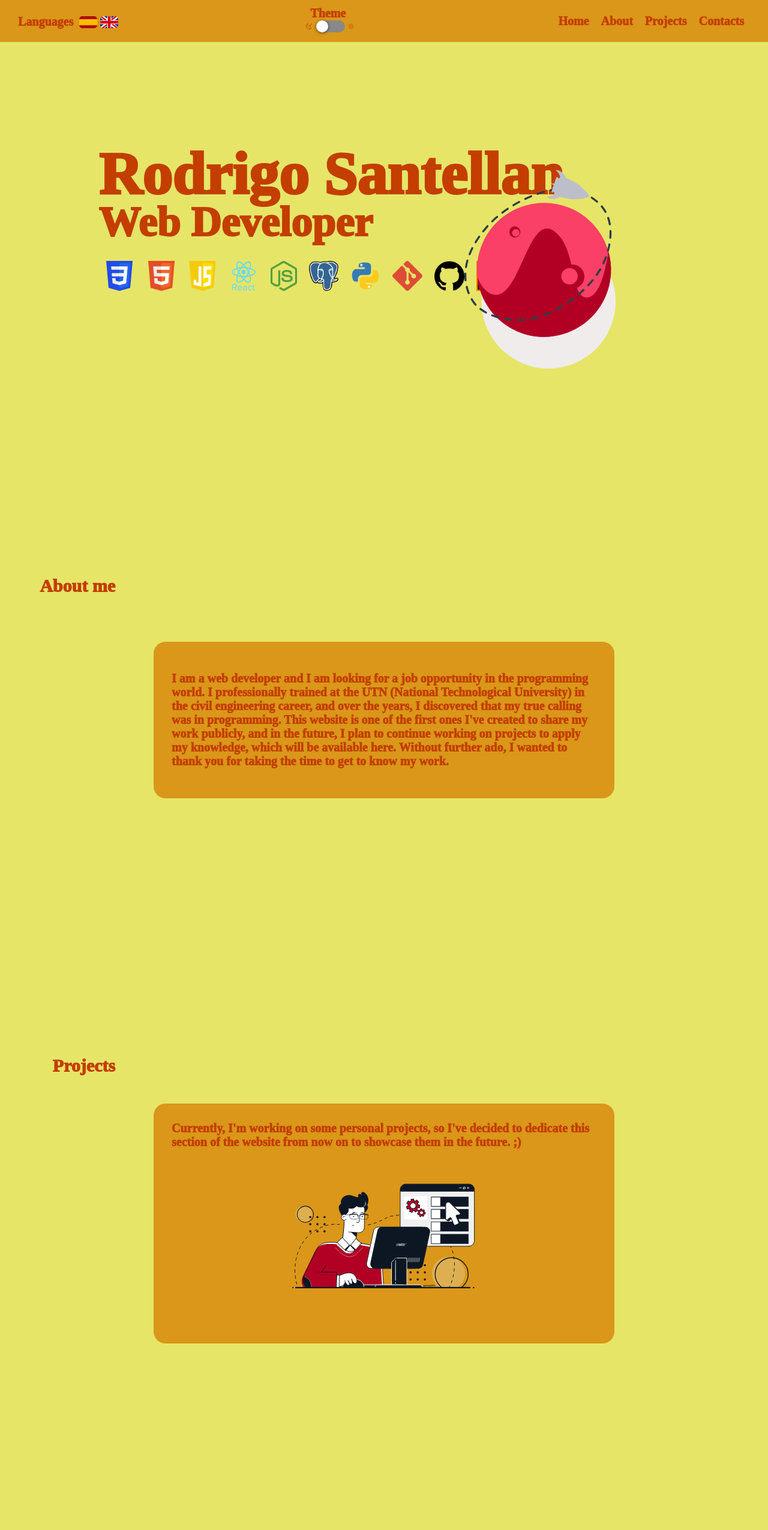
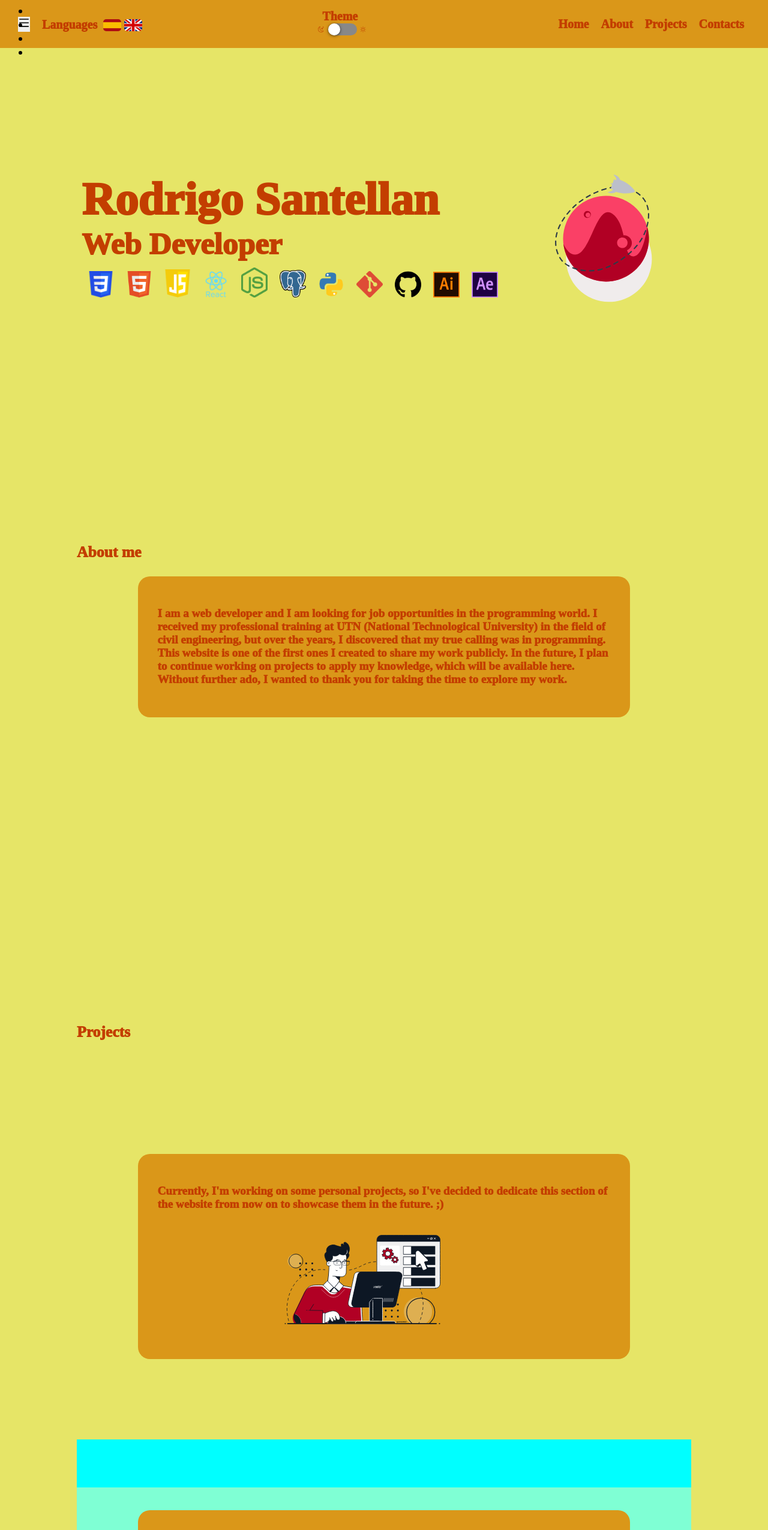
Before and after one commit to RodrigoSante/My-Personal-Web, a React (Create React App) app: page / in a window 1280 px wide. Shown: the top 2551 px of the page at 60% size. Built offline with nearby package versions, Linux system fonts and the light colour scheme; a web font is replaced by a local one.

Commit message:
correction of some errors

```diff
--- a/src/App.css
+++ b/src/App.css
@@ -21,3 +21,9 @@ html{
 #Dark{
     background-color: #0c1b18;
 }
+
+.body2{
+    display: flex;
+    flex-wrap: wrap;
+    flex-direction: column;
+}
--- a/src/App.js
+++ b/src/App.js
@@ -5,20 +5,20 @@ import "./styles/StyleHome.css";
 import "./styles/StyleAbout.css";
 import "./styles/StyleContact.css";
 import "./styles/StyleProjects.css";
+import { opnenNav, closeNav } from "./Nav";
 import {IntlProvider, FormattedMessage} from "react-intl";
 import { langContext } from "./context/langContext";
 import { ContactUs } from "./contactUs/ContactUs.js";
 import ReactSwitch from "react-switch";
 import { useState } from "react";
 import { useThemeContext } from  "./context/themeContext.js";
+import { AiOutlineMenu, AiOutlineClose } from "react-icons/ai";
 import { BsMoonStars, BsSun } from "react-icons/bs";
 import { SiGithub, SiLinkedin } from "react-icons/si"
 import Lottie from "lottie-react";
 import Planet from "./lottieFiles/Planet.json";
 import MakingProjects from "./lottieFiles/MakingProjects.json";
-import Email from "./lottieFiles/Email.json";
 import { motion } from "framer-motion";
-//import "./observer.js";
 
 function App() {
 
@@ -36,6 +36,39 @@ function App() {
       <div className="App" id={contextTheme}>
         <header className="header">
           <div className="nav">
+            <a onClick={opnenNav} className="menu">
+              <button><AiOutlineMenu className="openLineMenu"/></button>
+            </a>
+            <div className="overlay" id="mobile-menu">
+              <a onClick={closeNav} className="close">
+                <button><AiOutlineClose className="closeLineMenu"/></button>
+              </a>
+              <div className="overlay-content">
+                <ul className="nav-links-phone">
+                  <li><a href="#home" onClick={closeNav}>
+                    <FormattedMessage
+                      id="app.home"
+                      defaultMessage="Home"/></a>
+                  </li>
+                  <li><a href="#about" onClick={closeNav}>
+                    <FormattedMessage
+                      id="app.about"
+                      defaultMessage="About"/></a>
+                  </li>
+                  <li><a href="#projects" onClick={closeNav}>
+                    <FormattedMessage
+                      id="app.projects"
+                      defaultMessage="Projects"/></a>
+                  </li>
+                  <li><a href="#contacts" onClick={closeNav}>
+                    <FormattedMessage
+                      id="app.contacts"
+                      defaultMessage="Contacts"/></a>
+                  </li>
+                </ul>
+              </div>
+            </div>
+            <div className="menu-pc">
               <div className="languages">
                 <FormattedMessage
                   id="app.language"
@@ -94,24 +127,30 @@ function App() {
                 </li>
               </ul>
             </div>
+          </div>
         </header>
         <body className="body2">
+          <div className="conteiner-home">
             <motion.div
               initial= {{opacity: 0}}
               animate= {{opacity: 1}}
               transition={{duration: 1.2}}
               className="home" id="home">
               <div className="welcome">
-              <h2 className="name-and-firtname">
+                <div className="name">
+                  <h1>
                     <FormattedMessage
                       id="app.name"
                       defaultMessage="Rodrigo Santellan"/>
-              </h2>
-              <h2 className="iam">
+                  </h1>
+                </div>
+                <div className="profession">
+                  <h2>
                     <FormattedMessage
                       id="app.iam"
                       defaultMessage="Web Developer"/>
                   </h2>
+                </div>
                 <div className="images">
                   <motion.img
                     whileHover={{ scale: 1.2, rotate: 360 }}
@@ -158,21 +197,25 @@ function App() {
                   className="css"
                   src={require("./images/After-Effects.png")} />
                 </div>
+              </div>
               <div className="planet">
                 <Lottie animationData={Planet} />
               </div>
+            </motion.div>
           </div>
-          </motion.div>
           <motion.div
             initial= {{opacity:0.5, scale:0.5}}
             whileInView={{opacity:1, scale:1}}
             transition={{duration:1.2}}
             viewport={{once:true}}
             className="about" id="about">
+            <div className="conteiner-about">
               <div className="about-me">
+                <p>
                   <FormattedMessage
                   id="app.aboutmebody"
                   defaultMessage="About me"/>
+                </p>
               </div>
               <div className="description">
                 <p><FormattedMessage
@@ -182,6 +225,7 @@ function App() {
                 Thank you for visiting my page and getting to know a little more about me. I hope to have the chance to collaborate with you and share our passion for programming."/>
                 </p>
               </div>
+            </div>
           </motion.div>
           <motion.div
             initial= {{opacity:0.5, scale:0.5}}
@@ -189,19 +233,23 @@ function App() {
             transition={{duration:1.2}}
             viewport={{once:true}}
             className="projects" id="projects">
+            <div className="projects-conteiner">
               <div className="projects-tittle">
+                <p>
                   <FormattedMessage
                     id="app.projects"
                     defaultMessage="Projects"/>
+                </p>
               </div>
               <div className="conteiner-desk">
-              <div>
+                  <p>
                     <FormattedMessage
                       id="app.next-projects"
                       defaultMessage="I am currently working on some personal projects that I have in mind, so I decided to dedicate this area of the page to post them here in the future." />
+                  </p>
+                <div>
+                  <Lottie animationData= {MakingProjects} className="desk"/>
                 </div>
-              <div className="desk">
-                <Lottie animationData= {MakingProjects} />
               </div>
             </div>
           </motion.div>
@@ -211,12 +259,16 @@ function App() {
             transition={{duration:1.2}}
             viewport={{once:true}}
             className="contact" id="contacts">
+            <div className="contact-conteiner">
+              <div className="conteiner-contact-form">
                 <ContactUs />
+              </div>
               <div className="social-media">
                 <ul className="social-media-ul">
                   <li><a href="https://github.com/RodrigoSante" target="blanck"><SiGithub className="socialmediaicon"/></a></li>
                   <li><a href="https://www.linkedin.com/in/rodrigosantellanfrontenddeveloper/" target="blanck"><SiLinkedin className="socialmediaicon"/></a></li>
                 </ul>
+              </div>
             </div>
           </motion.div>
         </body>
--- /dev/null
+++ b/src/Nav.js
@@ -0,0 +1,9 @@
+function opnenNav(){
+    document.getElementById("mobile-menu").style.width = "100%";
+}
+
+function closeNav(){
+    document.getElementById("mobile-menu").style.width = "0%";
+}
+
+export {opnenNav, closeNav};
--- a/src/languages/en-US.json
+++ b/src/languages/en-US.json
@@ -8,7 +8,7 @@
     "app.name": "Rodrigo Santellan",
     "app.iam": "Web Developer",
     "app.aboutmebody": "About me",
-    "app.description": "I am a web developer and I am looking for a job opportunity in the programming world. I professionally trained at the UTN (National Technological University) in the civil engineering career, and over the years, I discovered that my true calling was in programming. This website is one of the first ones I've created to share my work publicly, and in the future, I plan to continue working on projects to apply my knowledge, which will be available here. Without further ado, I wanted to thank you for taking the time to get to know my work.",
+    "app.description": "I am a web developer and I am looking for job opportunities in the programming world. I received my professional training at UTN (National Technological University) in the field of civil engineering, but over the years, I discovered that my true calling was in programming. This website is one of the first ones I created to share my work publicly. In the future, I plan to continue working on projects to apply my knowledge, which will be available here. Without further ado, I wanted to thank you for taking the time to explore my work.",
     "app.next-projects": "Currently, I'm working on some personal projects, so I've decided to dedicate this section of the website from now on to showcase them in the future. ;)",
     "app.contactme": "Contact Me",
     "app.contactname": "Name",
--- a/src/languages/es-ES.json
+++ b/src/languages/es-ES.json
@@ -8,7 +8,7 @@
     "app.name": "Rodrigo Santellan",
     "app.iam": "Desarrollador Web",
     "app.aboutmebody": "Sobre Mí",
-    "app.description": "Soy desarrollador web y estoy buscando una oportunidad laboral dentro del mundo de la programación. Me formé profesionalmente en la UTN (Universidad Tecnológica Nacional), en la carrera de ingeniería civil y al pasar de los años descubrí que mi verdadera vocación estaba en la programación. Esta página web es la una de las primeras que realice para compartir públicamente, en un futuro tengo pensado seguir realizando proyectos para aplicar mis conocimientos los cuales van a estar disponibles aquí en un futuro. Sin más que decir quería agradecerte por tomarte tu tiempo para conocer mi trabajo.",
+    "app.description": "Soy desarrollador web y estoy buscando una oportunidad laboral dentro del mundo de la programación. Me formé profesionalmente en la UTN (Universidad Tecnológica Nacional), en la carrera de ingeniería civil y al pasar de los años descubrí que mi verdadera vocación estaba en la programación. Esta página web es una de las primeras que realice para compartir públicamente. En un futuro tengo pensado seguir realizando proyectos para aplicar mis conocimientos los cuales van a estar disponibles aquí. Sin más que decir quería agradecerte por tomarte tu tiempo para conocer mi trabajo.",
     "app.next-projects": "Actualmente estoy trabajando en algunos proyectos personales, por lo que decidí dedicar esta área de la página desde ahora, para en un futuro colocarlos aquí. ;)",
     "app.contactme": "Contáctame",
     "app.contactname": "Nombre",
--- a/src/styles/StyleAbout.css
+++ b/src/styles/StyleAbout.css
@@ -1,56 +1,46 @@
-.body2{
-    display: flex;
-    flex-wrap: wrap;
-}
-
-.home{
-    width: 100vw;
+.about{
+    width: 100%;
     height: 100vh;
     display: flex;
+    align-items: center;
     justify-content: center;
 }
 
-.about{
-    width: 100vw;
-    height: 100vh;
+.conteiner-about{
+    height: 100%;
+    width: 80%;
     display: flex;
     flex-wrap: wrap;
-    justify-content: center;
-    align-items: center;
-    position: relative;
+    flex-direction: column;
+    padding: 80px 0px;
 }
 
-.about-me{
-    position: absolute;
-    top: 20%;
-    right: 85%;
-    font-size: 30px;
+.about-me p{
     color: #c33e00;
+    font-size: 2vw;
+}
+
+#Dark .about-me p{
+    color: #d5ffb1;
 }
 
 .description{
+    align-self: center;
     background-color: #da9719;
-    padding: 30px;
-    width: 60%;
+    padding: 2.5vw;
+    width: 80%;
     color: #c33e00;
-    position: absolute;
-    right: center;
-    top: center;
     border-radius: 1em;
-}
-
-#Light .description{
-    background-color: #da9719;
 }
 
 #Dark .description{
     background-color: #213432;
 }
 
-#Dark .about-me{
+#Dark .description{
     color: #d5ffb1;
 }
 
-#Dark .description{
-    color: #d5ffb1;
+.description p{
+    font-size: 1.5vw;
 }
--- a/src/styles/StyleHome.css
+++ b/src/styles/StyleHome.css
@@ -1,72 +1,69 @@
-.body2{
+.conteiner-home{
+    width: 100%;
+    height: 100vh;
     display: flex;
     flex-wrap: wrap;
+    justify-content: center;
+    align-items: center;
+    padding: 0px 80px;
 }
 
 .home{
-    width: 100%;
-    height: 100vh;
+    width: 90%;
     display: flex;
-    justify-content: center;
+    flex-wrap: wrap;
+    align-items: center;
+    justify-content: space-between;
+    height: 100%;
 }
 
 .welcome{
-    width: 90%;
-    height: 500px;
-    position: relative;
-    justify-content: center;
-    padding: 0px 100px;
-}
 
-.name-and-firtname{
-    font-size: 100px;
-    color: #c33e00;;
-    position: relative;
-    text-align: justify;
-    top: 150px;
-}
-
-.iam{
-    font-size: 70px;
-    color: #c33e00;;
-    text-align: justify;
-    position: relative;
-    top: 50px;
 }
 
 .planet{
-    position: absolute;
-    width: 400px;
-    right: 100px;
-    top: 250px
+    max-width: 20vw;
+    height: auto;
 }
 
+.name{
 
+}
+
+h1{
+    color: #c33e00;
+    font-size: 6vw;
+    margin: 0px;
+}
+
+#Dark h1{
+    color: #d5ffb1;
+}
+
+h2{
+    color: #c33e00;
+    font-size: 4vw;
+    margin: 0px;
+}
+
+.profession{
+
+}
+
+#Dark h2{
+    color: #d5ffb1;;
+}
 
 .images{
-    display: flex;
-    width: 720px;
-    height: 150px;
-    position: absolute;
-    top: 85%;
-    justify-content: justify;
+    text-align: center;
 }
 
 .css{
-    height: 70px;
-    width: auto;
+    max-width: 5vw;
+    height: auto;
     padding: 10px;
 }
 
 .css:hover{
-    transform: scale(1.2);
     filter: drop-shadow(5px 5px 5px black);
 }
-
-#Dark .name-and-firtname{
-    color: #d5ffb1;
-}
-
-#Dark .iam{
-    color: #d5ffb1;;
-}
--- a/src/styles/StyleNav.css
+++ b/src/styles/StyleNav.css
@@ -1,27 +1,33 @@
 .nav {
+    background-color: #da9719;
     width: 100%;
-    height: 70px;
-    background-color: #da9719;
+    height: 80px;
     display: flex;
     align-items: center;
-    justify-content: space-between;
     padding: 0px 30px;
     position: fixed;
     z-index: 1000;
-}
-
-#Light .nav{
-    background-color: #da9719;
 }
 
 #Dark .nav{
     background-color: #213432;
 }
 
+.menu-pc{
+    width: 100%;
+    display: flex;
+    align-items: center;
+    justify-content: space-between;
+}
+
 .languages{
     font-size: 700;
-    color: #c33e00;;
+    color: #c33e00;
     text-decoration: none;
+}
+
+#Dark .languages{
+    color: #d5ffb1;
 }
 
 .button-spain{
@@ -63,6 +69,10 @@
     text-decoration: none;
 }
 
+#Dark .theme{
+    color: #d5ffb1;
+}
+
 .react-switch{
     padding: 0px 10px;
 }
@@ -80,6 +90,10 @@
     color: #c33e00;
 }
 
+#Dark .sun{
+    color: #d5ffb1;
+}
+
 .moon{
     height: 10px;
     width: auto;
@@ -87,6 +101,10 @@
     right: 65px;
     top: 5px;
     color: #c33e00;
+}
+
+#Dark .moon{
+    color: #d5ffb1;
 }
 
 .nav .nav-links{
@@ -108,24 +126,13 @@
     text-decoration: none;
 }
 
+.nav .nav-links-phone a{
+    display: none;
+    list-style: none;
+}
+
 .nav .nav-links a:hover{
     color: #b20024;
-}
-
-#Dark .languages{
-    color: #d5ffb1;
-}
-
-#Dark .theme{
-    color: #d5ffb1;
-}
-
-#Dark .sun{
-    color: #d5ffb1;
-}
-
-#Dark .moon{
-    color: #d5ffb1;
 }
 
 #Dark .nav .nav-links a{
@@ -135,3 +142,52 @@
 #Dark .nav .nav-links a:hover{
     color: #56848b;
 }
+
+/*phone nav*/
+
+@media(max-width: 500px){
+    .overlay{
+        background-color: #da9719;
+        height: 100vh;
+        position: absolute;
+        top: 75px;
+        left: 0px;
+        transition: all 0.6s;
+    }
+
+    .nav-links-phone{
+        display: flex;
+        flex-direction: column;
+        align-items: center;
+        list-style: none;
+    }
+
+    .nav .nav-links a{
+        display: none;
+    }
+
+    .nav .nav-links-phone a{
+        display: block;
+        color: #c33e00;
+        font-size: 30px;
+        padding: 30px 0px;
+        margin: 20px 0px;
+        text-decoration: none;
+    }
+
+    .openLineMenu{
+        color: #c33e00;
+        height: 40px;
+        width: 40px;
+        margin: 0px 50px 0px 0px;
+    }
+
+    .closeLineMenu{
+        height: 50px;
+        width: auto;
+        position: absolute;
+        right: 30px;
+        color: #c33e00;
+
+    }
+}
--- a/src/styles/StyleProjects.css
+++ b/src/styles/StyleProjects.css
@@ -1,46 +1,55 @@
 .projects{
+    width: 100%;
     height: 100vh;
-    width: 100%;
+    display: flex;
+    align-items: center;
+    justify-content: center;
+}
+
+.projects-conteiner{
+    height: 100%;
+    width: 80%;
     display: flex;
     flex-wrap: wrap;
+    padding: 80px 0px;
     justify-content: center;
-    position: relative;
 }
 
 .projects-tittle{
-    position: absolute;
-    top: 20%;
-    right: 85%;
-    font-size: 30px;
+    width: 100%;
+}
+
+.projects-tittle p{
     color: #c33e00;
+    font-size: 2vw;
+}
+
+#Dark .projects-tittle p{
+    color: #d5ffb1;
 }
 
 .conteiner-desk{
+    align-self: center;
     background-color: #da9719;
-    position: relative;
-    display: flex;
-    flex-wrap: wrap;
-    padding: 30px;
-    width: 60%;
-    height: 50%;
+    padding: 2.5vw;
+    width: 80%;
     color: #c33e00;
-    justify-content: center;
-    top: 30%;
     border-radius: 1em;
-}
-
-.desk{
-    width: 50%;
 }
 
 #Dark .conteiner-desk{
     background-color: #213432;
 }
 
-#Dark .projects-tittle{
+.conteiner-desk p{
+    font-size: 1.5vw;
+}
+
+#Dark .conteiner-desk p{
     color: #d5ffb1;
 }
 
-#Dark .conteiner-desk{
-    color: #d5ffb1;
+.desk{
+    margin-left: 15vw;
+    width: 40%;
 }
```
Also changed, not shown: src/observer.js (deleted, +0 -21 lines), src/styles/StyleContact.css (+46 -40 lines). Lines whose indentation alone changed are shown as unchanged.
